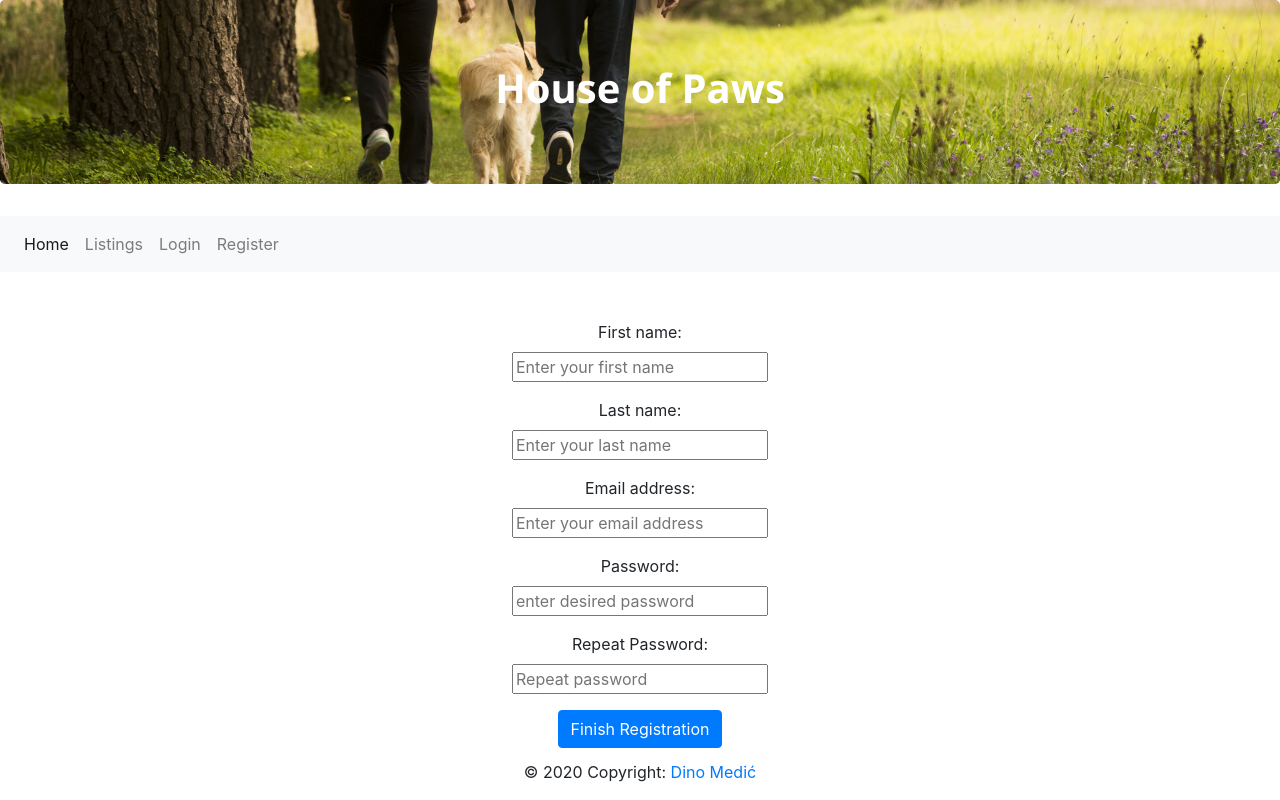
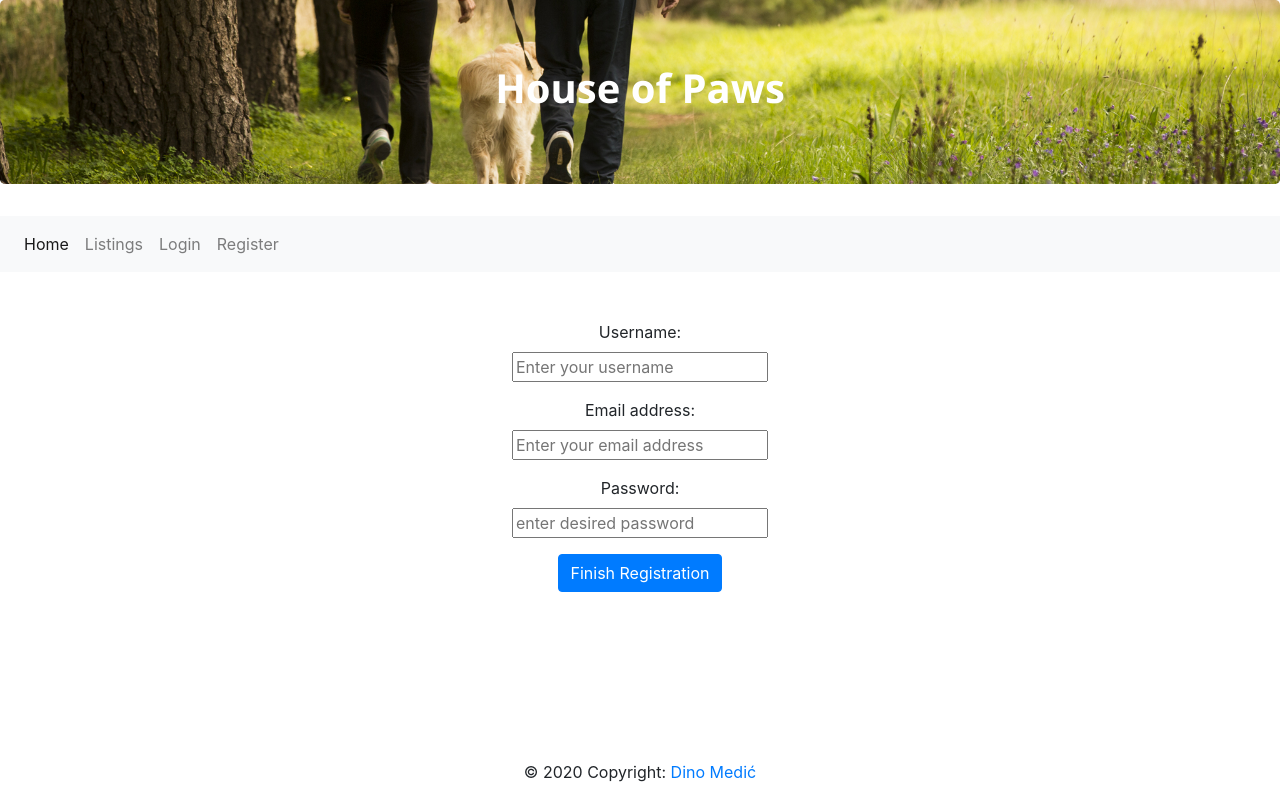
Before and after one commit to dinomedic/Projekt-za-WebProg, a PHP site: page /Register.php in a window 1280 px wide. Run offline with PHP 8.4, Linux system fonts and the light colour scheme.

Commit message:
Add login and register feature

```diff
--- a/Register.php
+++ b/Register.php
@@ -3,7 +3,8 @@
 <head>
   <title>Register</title>
   <?php include ('head.php');?>
-  <script src="scripts/register.js"></script>
+
+
 
 </head>
 <body>
@@ -11,38 +12,25 @@
 
     <?php include ('navbar.php'); ?>
 
-    <form class="form-register">
+    <form class="form-register" action="" method="post">
       <div class="form-group">
-        <label for="Fname">First name: </label><br>
-        <input type="text" id="Fname" placeholder="Enter your first name">
+        <label for="username">Username: </label><br>
+        <input type="text" name="username" id="username" placeholder="Enter your username" required="required">
       </div>
 
-      <div class="form-group">
-        <label for="Lname">Last name: </label><br>
-        <input type="text" id="Lname" placeholder="Enter your last name">
-      </div>
 
       <div class="form-group">
-        <label for="Email">Email address: </label><br>
-        <input type="email"  id="Email"  placeholder="Enter your email address">
+        <label for="email">Email address: </label><br>
+        <input type="email" name="email" id="email"  placeholder="Enter your email address" required="required">
       </div>
 
       <div class="form-group">
         <label for="Password">Password: </label><br>
-        <input type="password"  id="Password" placeholder="enter desired password">
-      </div>
-
-      <div class="form-group">
-        <label for="Passwordrepeat">Repeat Password: </label><br>
-        <input type="password"  id="Passwordrepeat" placeholder="Repeat password">
+        <input type="password" name="password" id="password" placeholder="enter desired password" required="required">
       </div>
 
       <button type="submit" onclick="provjeraRegister()" class="btn btn-primary">Finish Registration</button>
-
-
-
-
-    </form>
+      </form>
 
 
 
@@ -57,3 +45,27 @@
 
 
 </body>
+
+<?php
+
+if(isset($_POST["username"])){
+
+	require_once "connect.php";
+	$sql = "";
+	$result = mysqli_query($db, "SELECT * FROM users WHERE username = '".$_POST["username"]."'");
+
+	if($result->num_rows == 0) {
+
+		$sql = mysqli_query($db,"INSERT INTO users (username,email,password,role)
+		VALUES ('".$_POST["username"]."','".$_POST["email"]."','".$_POST["password"]."','user')");
+
+		$sql = header("Location: Listings.php");
+	}
+	else {
+		echo "Username already exists!";
+	}
+
+
+}
+
+?>
--- /dev/null
+++ b/logout.php
@@ -0,0 +1,5 @@
+<?php
+  session_start();
+  session_destroy();
+  header("Location: login.php");
+?>
--- a/navbar.php
+++ b/navbar.php
@@ -1,5 +1,7 @@
 <?php
-echo '<nav class="navbar navbar-expand-lg navbar-light bg-light">
+
+echo '
+  <nav class="navbar navbar-expand-lg navbar-light bg-light">
 <button class="navbar-toggler" type="button" data-toggle="collapse" data-target="#navbarSupportedContent" aria-controls="navbarSupportedContent" aria-expanded="false" aria-label="Toggle navigation">
   <span class="navbar-toggler-icon"></span>
 </button>
@@ -20,4 +22,5 @@ echo '<nav class="navbar navbar-expand-lg navbar-light bg-light">
 
 </nav><br><br>';
 
+
 ?>
--- a/scripts/register.js
+++ /dev/null
@@ -1,14 +0,0 @@
-function provjeraRegister(){
-    var a=document.getElementById("Fname").value;
-    var b=document.getElementById("Lname").value;
-    var c=document.getElementById("Email").value;
-    var d=document.getElementById("Password").value;
-    var e=document.getElementById("Passwordrepeat").value;
-
-
-
-    if(!a||!b||!c||!d||!e){
-        alert("Please enter values in all required fields!");
-        return false;
-    }
-    }
```
Also changed, not shown: Listings.php (+10 -2 lines), Login.php (+46 -19 lines), connect.php (added, +16 -0 lines), scripts/loginjs.js (deleted, +0 -10 lines).
